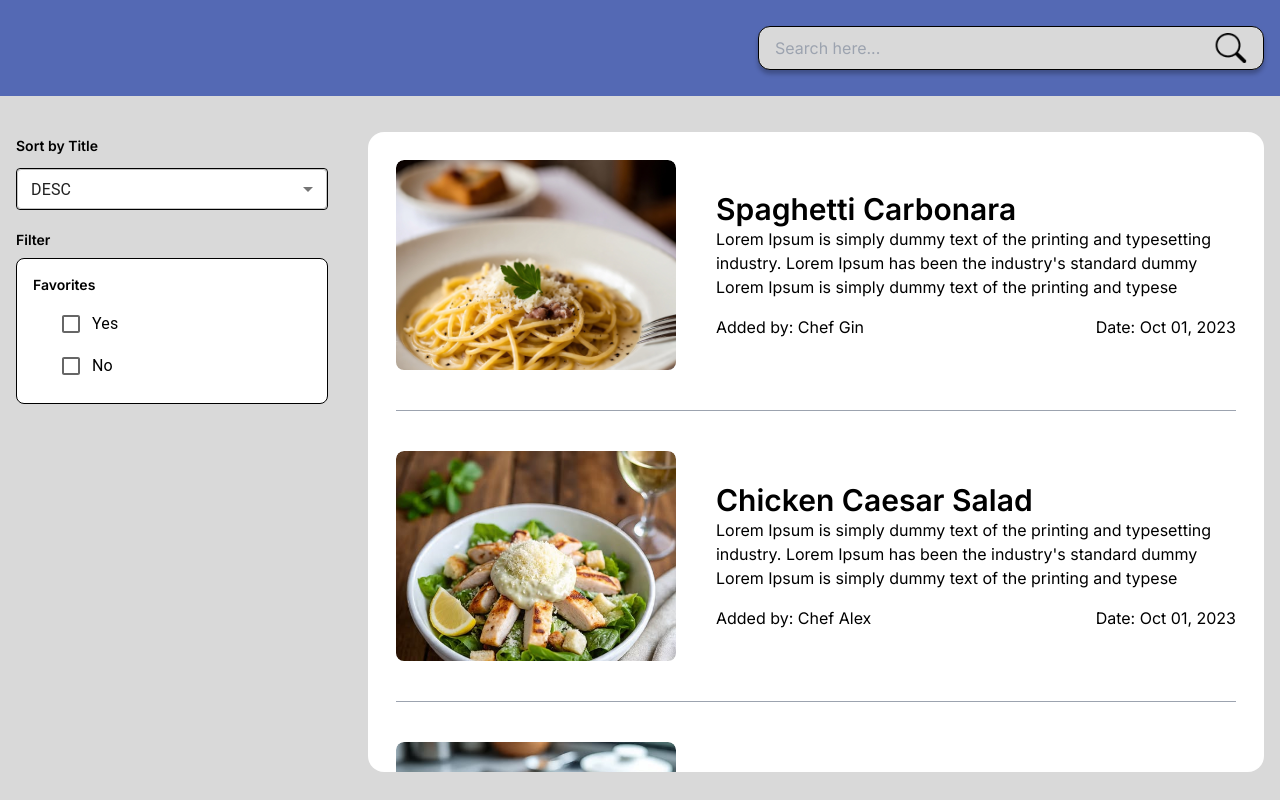
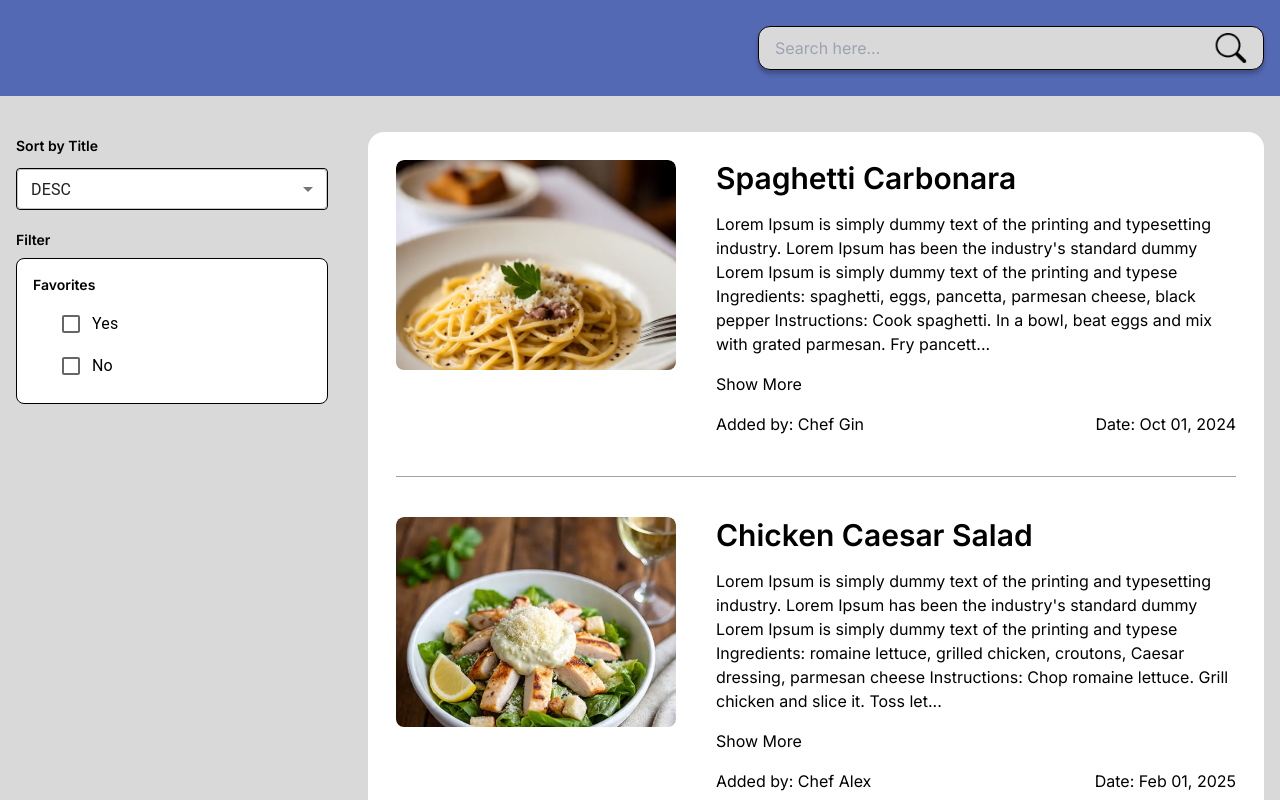
Before and after one commit to reginpv/sb_coding_exam, a Next.js app: page / in a window 1280 px wide. Shown: the top 800 px of the page. Built offline with nearby package versions, Linux system fonts and the light colour scheme.

Commit message:
update recipe list

```diff
--- a/src/components/Header.tsx
+++ b/src/components/Header.tsx
@@ -2,7 +2,7 @@ import FormSearch from '@/components/FormSearch'
 
 export default function Header(): JSX.Element {
   return (
-    <header className="bg-primary text-white p-4 h-24 flex items-center justify-end">
+    <header className="bg-primary text-white p-4 h-24 flex items-center justify-end sticky top-0 z-30">
       <FormSearch />
     </header>
   )
--- a/src/components/RecipeCard.tsx
+++ b/src/components/RecipeCard.tsx
@@ -1,4 +1,5 @@
-import { format } from 'date-fns'
+import { useState } from "react"
+import { format } from "date-fns"
 
 export default function RecipeCard({
   recipe
@@ -6,10 +7,18 @@ export default function RecipeCard({
   recipe: Recipe
 }) {
 
-  const { title, description, createdBy, createdAt } = recipe
+  // INIT
+  const MAX_CHARS = 350
+
+  // Local state for managing recipe details
+  const [ moreDetails, setMoreDetails ] = useState(false)
+
+  const { title, description, createdBy, createdAt, ingredients, instructions } = recipe
+  const content = [description, `Ingredients:\n${ingredients}`, `Instructions:\n${instructions}`].join('\n\n').trim()
 
   return (
-    <div className="flex flex-col lg:flex-row items-center justify-between gap-5 lg:gap-10">
+    <div className="flex flex-col lg:flex-row items-stretch justify-between gap-5 lg:gap-10">
+
       <div className="w-auto lg:w-1/3">
         <div className="aspect-[4/3] w-auto overflow-hidden rounded-lg">
           <img
@@ -21,11 +30,31 @@ export default function RecipeCard({
           />
         </div>
       </div>
+
       <div className="flex flex-col gap-4 flex-1">
 
-        <div>
+        <div className="flex-1 flex flex-col gap-4">
           <h2 className="text-xl lg:text-3xl font-semibold">{title}</h2>
-          <div>{description}</div>
+          <div className="overflow-y-auto max-h-[200px]">
+            {
+              content.length > MAX_CHARS && !moreDetails
+                ? <div className="flex flex-col gap-4">
+                    <div>{`${content.slice(0, MAX_CHARS)}...`}</div>
+                  </div>
+                : <div className="flex flex-col gap-4 whitespace-pre-line">
+                    <div>{content}</div>
+                  </div>
+            }
+
+
+          </div>
+
+          <div>
+            <button onClick={() => setMoreDetails(moreDetails ? false : true)}>
+              {moreDetails ? 'Show Less' : 'Show More'}
+            </button>
+          </div>
+
         </div>
 
         {/** misc  */}
--- a/src/data/recipe.json
+++ b/src/data/recipe.json
@@ -12,7 +12,7 @@
       "width": 800,
       "height": 600
     },
-    "createdAt": "2023-10-01T12:00:00Z"
+    "createdAt": "2024-10-01T12:00:00Z"
   },
   {
     "id": 2,
@@ -27,7 +27,7 @@
       "width": 800,
       "height": 600
     },
-    "createdAt": "2023-10-01T12:00:00Z"
+    "createdAt": "2025-02-01T12:00:00Z"
   },
   {
     "id": 3,
@@ -42,7 +42,7 @@
       "width": 800,
       "height": 600
     },
-    "createdAt": "2023-10-01T12:00:00Z"
+    "createdAt": "2025-05-01T12:00:00Z"
 
   }
 ]
--- a/src/pages/index.tsx
+++ b/src/pages/index.tsx
@@ -9,7 +9,7 @@ const inter = Inter({ subsets: ['latin'] })
 
 export default function Home() {
   return (
-    <TemplateDefault className={`${inter.className} flex flex-col gap-5 lg:max-h-[100dvh] overflow-hidden`}>
+    <TemplateDefault className={`${inter.className} flex flex-col gap-5`}>
       <section className="flex flex-col md:flex-row gap-5 md:gap-10 p-4 container">
 
         {/** Aside */}
@@ -19,7 +19,7 @@ export default function Home() {
         </Aside>
 
         {/** Main */}
-        <section className={`${inter.className} flex-1 rounded-2xl bg-white p-4 md:p-7 box-shadow-[0px_4px_4px_0px_rgba(0,0,0,0.25)] overflow-y-auto lg:max-h-[80svh]`}>
+        <section className={`${inter.className} flex-1 rounded-2xl bg-white p-4 md:p-7 box-shadow-[0px_4px_4px_0px_rgba(0,0,0,0.25)]`}>
           <RecipeList />
         </section>
 
```
